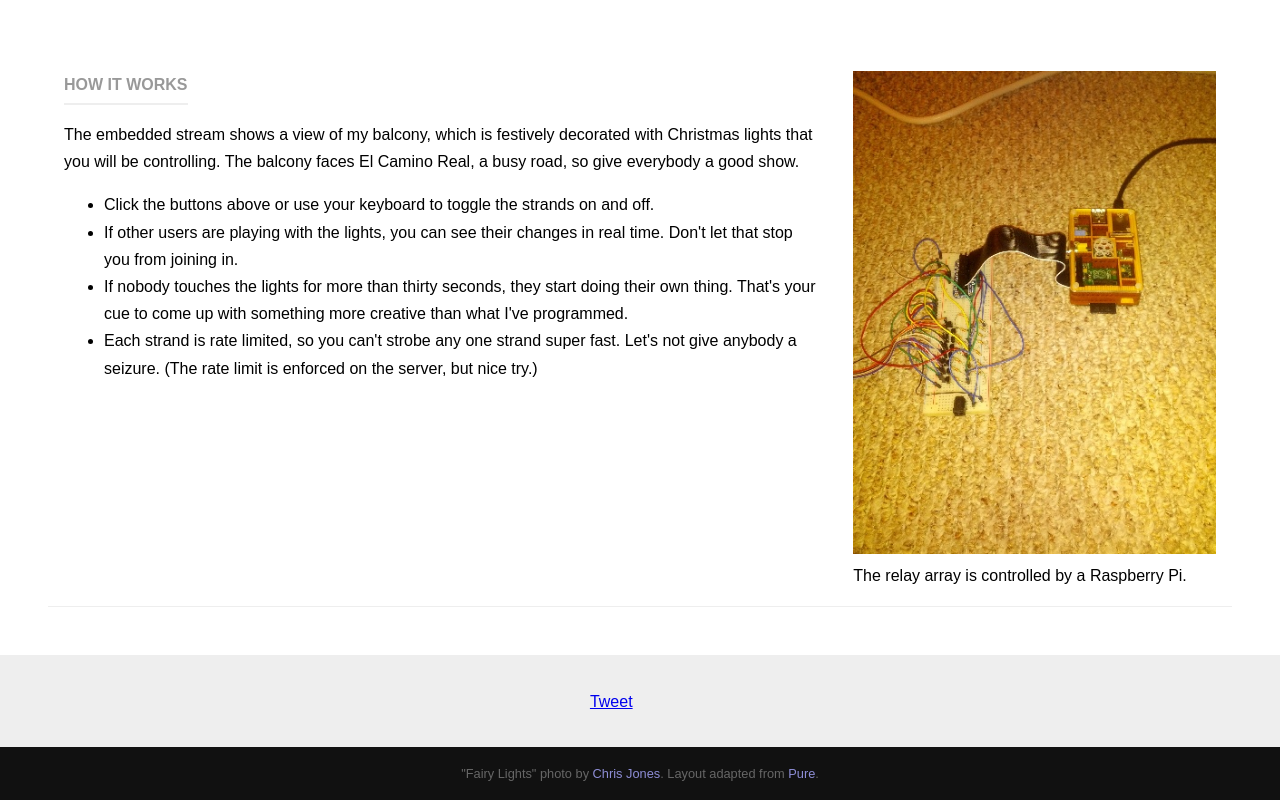
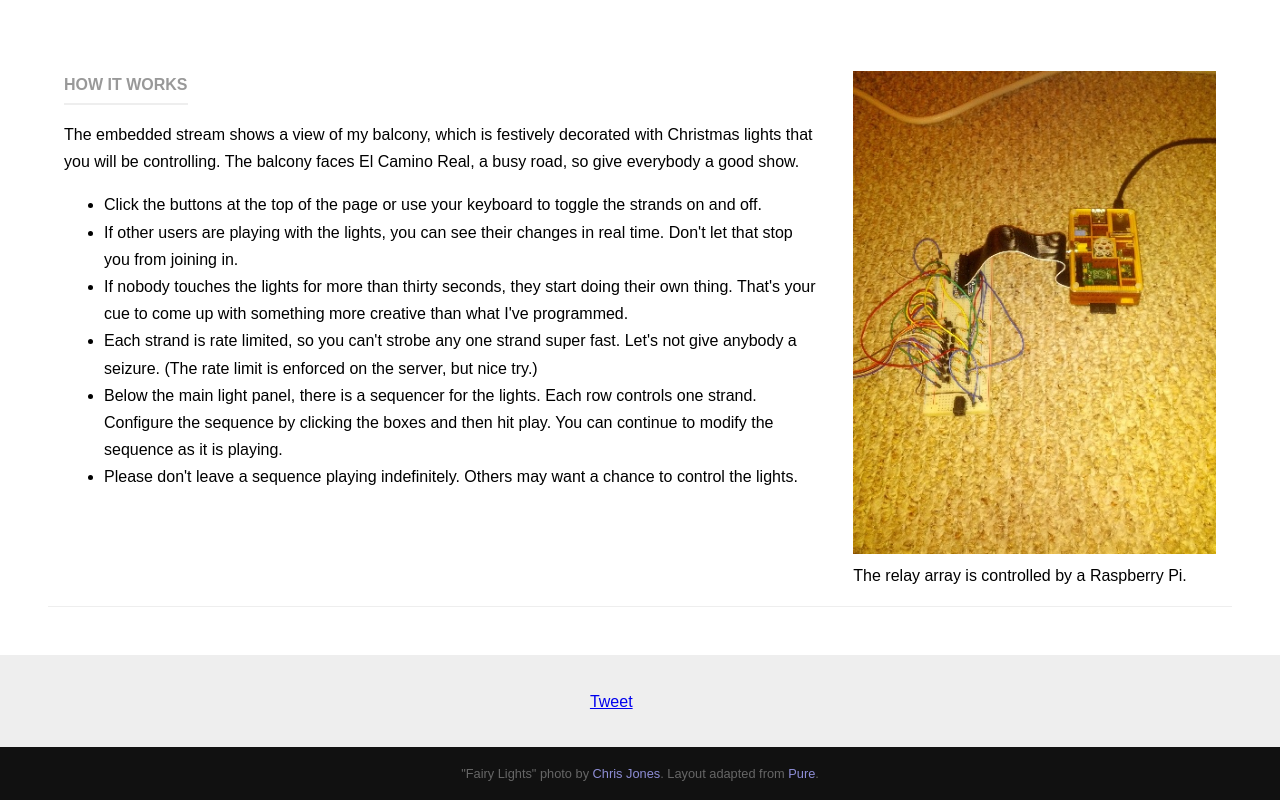
Before and after one commit to jseyster/xmas.lights, a website: page xmas.web/public/index.html in a window 1280 px wide. Shown: the part 985-1785 px from the top of the page. Drawn offline with nearby package versions, Linux system fonts and the light colour scheme; no server answers; grey boxes are pictures that could not be loaded.

Commit message:
Some instructions for the sequencer.

```diff
--- a/xmas.web/public/index.html
+++ b/xmas.web/public/index.html
@@ -134,8 +134,8 @@ SOFTWARE, EVEN IF ADVISED OF THE POSSIBILITY OF SUCH DAMAGE.
 	      busy road, so give everybody a good show.
 	    </p>
 	    <ul>
-	      <li>Click the buttons above or use your keyboard to
-	      toggle the strands on and off.</li>
+	      <li>Click the buttons at the top of the page or use your
+	      keyboard to toggle the strands on and off.</li>
 	      <li>If other users are playing with the lights, you can
 	      see their changes in real time.  Don't let that stop you
 	      from joining in.</li>
@@ -147,6 +147,13 @@ SOFTWARE, EVEN IF ADVISED OF THE POSSIBILITY OF SUCH DAMAGE.
 	      one strand super fast.  Let's not give anybody a
 	      seizure.  (The rate limit is enforced on the server, but
 	      nice try.)</li>
+	      <li>Below the main light panel, there is a sequencer for
+	      the lights.  Each row controls one strand.  Configure
+	      the sequence by clicking the boxes and then hit play.
+	      You can continue to modify the sequence as it is
+	      playing.</li>
+	      <li>Please don't leave a sequence playing indefinitely.
+	      Others may want a chance to control the lights.</li>
 	    </ul>
           </div>
         </div>
```
